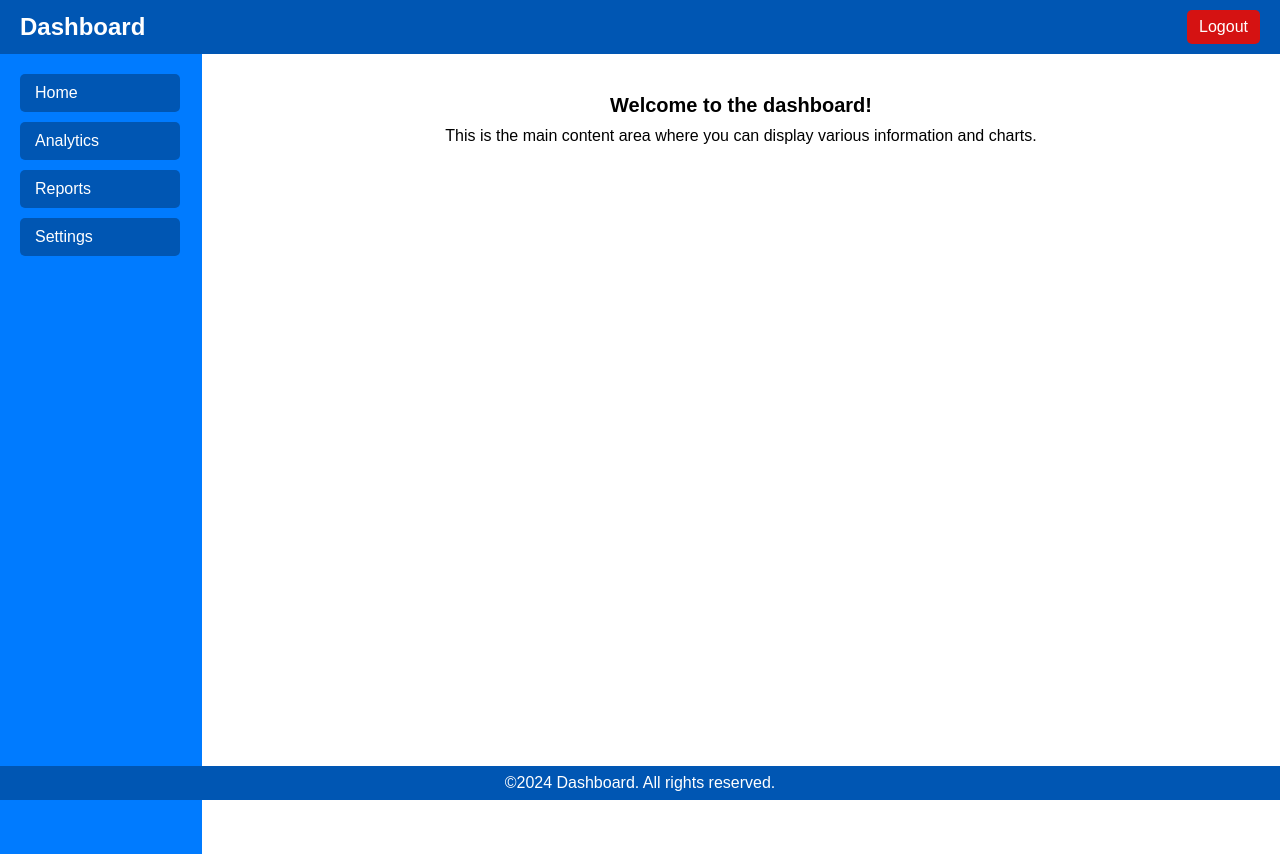
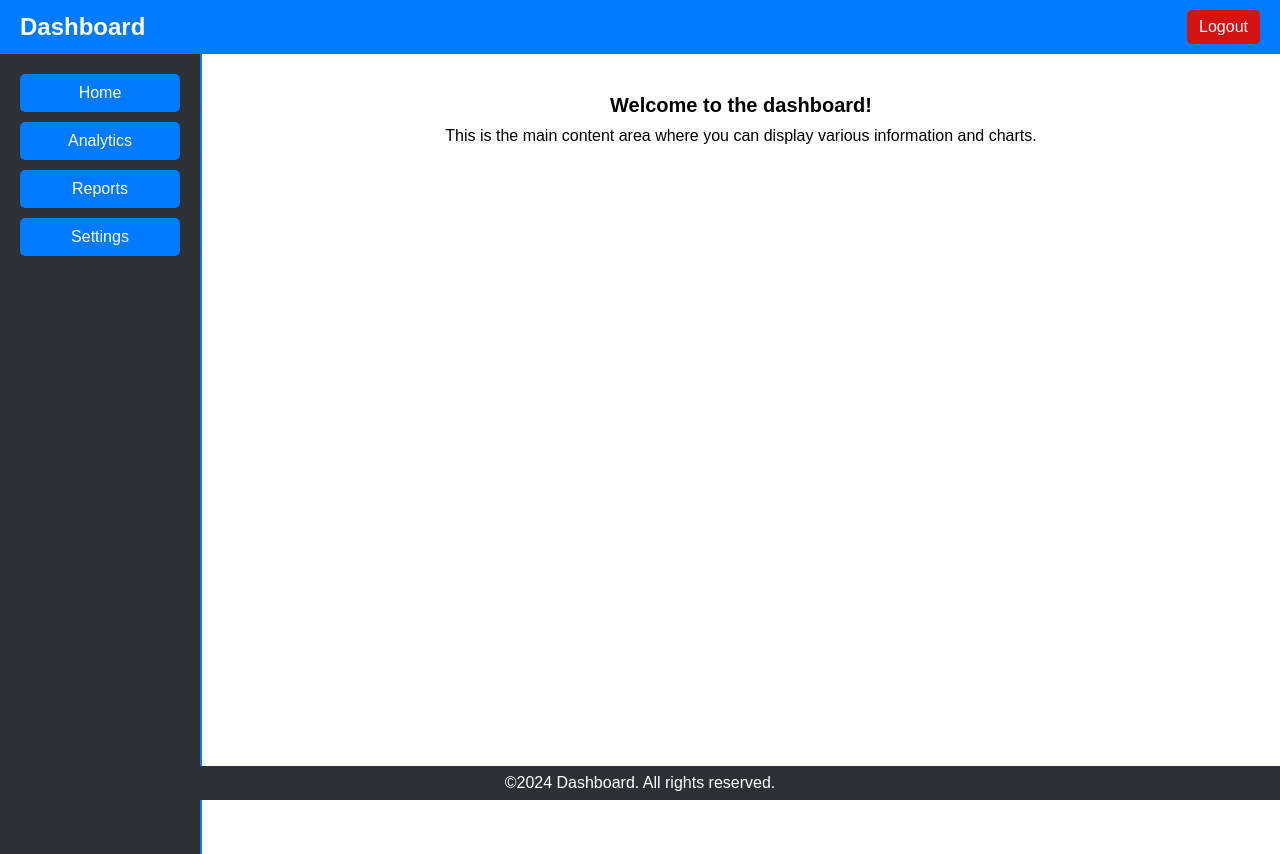
Before and after one commit to LourdesEstelle/web-systems-technologies, a plain HTML site: page Lab 2_Abalde, Lordweil E-Dashboard.html in a window 1280 px wide. Drawn offline with Linux system fonts and the light colour scheme.

Commit message:
Update
Update po

```diff
--- a/Lab 2_Abalde, Lordweil E-Dashboard.html
+++ b/Lab 2_Abalde, Lordweil E-Dashboard.html
@@ -14,7 +14,7 @@
 
     body {
       font-family: Arial, sans-serif;
-      background-color: #f8f9fa;
+      background-color: #f5f5f5; /* Lighter background color */
       margin: 0;
       padding: 0;
     }
@@ -29,7 +29,7 @@
       display: flex;
       justify-content: space-between;
       align-items: center;
-      background-color: #0056b3;
+      background-color: #007bff; /* Blue color for the top banner */
       color: #fff;
       padding: 10px 20px;
     }
@@ -48,8 +48,8 @@
     }
 
     .sidebar {
-      background-color: #007bff;
-      color: #fff;
+      background-color: #2d3135; /* Lighter background color for sidebar */
+      color: #333; /* Darker text color for sidebar */
       padding: 20px;
       width: 200px;
     }
@@ -64,8 +64,10 @@
     }
 
     .sidebar a.button {
-      display: block;
-      background-color: #0056b3;
+      display: flex;
+      justify-content: center;
+      align-items: center;
+      background-color: #007bff; /* Blue color for buttons */
       color: #fff;
       text-decoration: none;
       padding: 10px 15px;
@@ -74,14 +76,14 @@
     }
 
     .sidebar a.button:hover {
-      background-color: #004080;
+      background-color: #0056b3; /* Darker blue on hover */
     }
 
     .content {
       flex: 1;
       padding: 20px;
-      background-color: #ffffff;
-      border-left: 2px solid #007bff;
+      background-color: #fff; /* White background color for content */
+      border-left: 2px solid #007bff; /* Blue border on the left */
       display: flex;
       flex-direction: column;
       align-items: center; /* Center horizontally */
@@ -90,7 +92,7 @@
     }
 
     .header {
-      background-color: #0056b3;
+      background-color: #007bff; /* Blue color for header */
       color: #fff;
       padding: 20px;
       width: 100%; /* Adjusted width */
@@ -114,7 +116,7 @@
     }
 
     .footer {
-      background-color: #0056b3;
+      background-color: #2d3135; /* Blue color for footer */
       color: #fff;
       padding: 8px;
       text-align: center;
@@ -133,7 +135,6 @@
     <div class="sidebar">
       <ul>
         <li><a href="#" class="button">Home</a></li>
-
         <li><a href="#" class="button">Analytics</a></li>
         <li><a href="#" class="button">Reports</a></li>
         <li><a href="#" class="button">Settings</a></li>
```
Also changed, not shown: Lab 2_Abalde, Lordweil E.html (+10 -3 lines).
